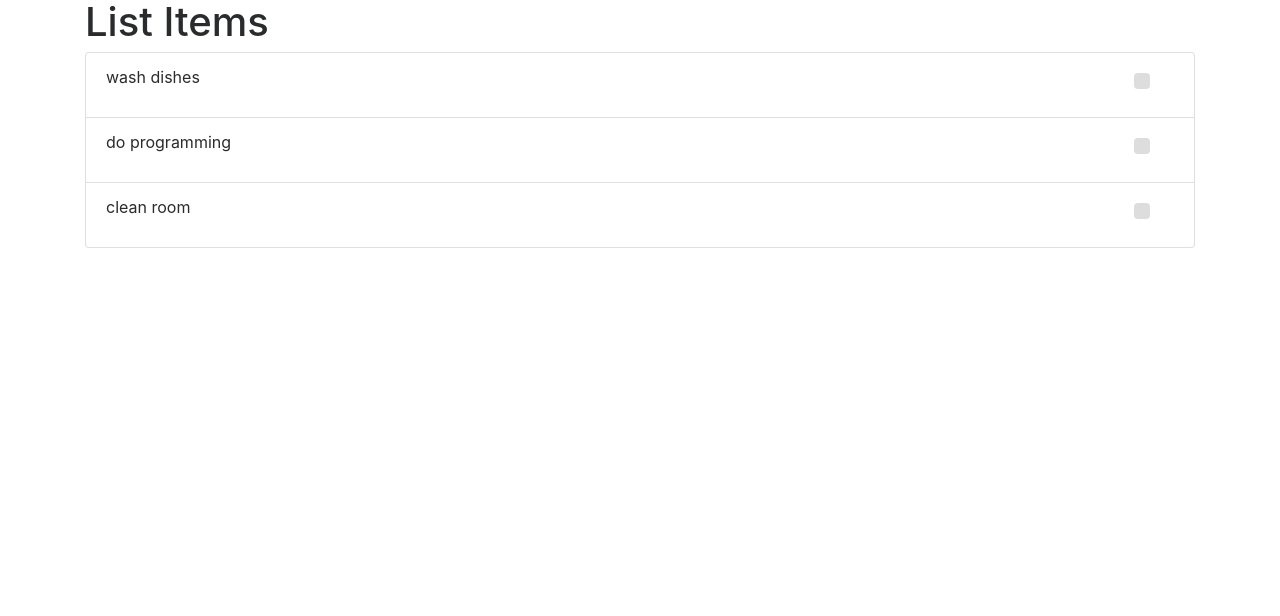
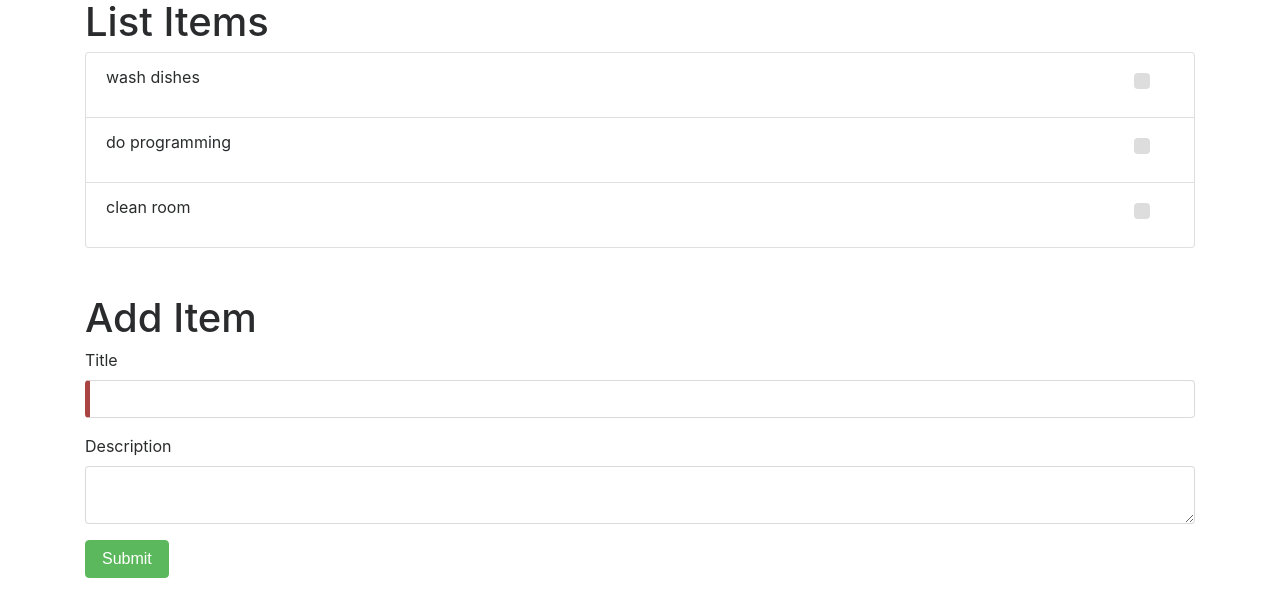
Before and after one commit to dbpiper/list-me, an Angular app in the folder client/: page / in a window 1280 px wide. Shown: the top 616 px of the page. Built offline with nearby package versions, Linux system fonts and the light colour scheme.

Commit message:
Create add item form component.

```diff
--- a/client/src/app/app.component.html
+++ b/client/src/app/app.component.html
@@ -1 +1,4 @@
 <list-items></list-items>
+<br>
+<br>
+<add-item></add-item>
--- a/client/src/app/components/add-item/add-item.component.css
+++ b/client/src/app/components/add-item/add-item.component.css
@@ -0,0 +1,6 @@
+.ng-valid[required], .ng-valid.required  {
+  border-left: 5px solid #42A948; /* green */
+}
+.ng-invalid:not(form)  {
+  border-left: 5px solid #a94442; /* red */
+}
--- a/client/src/app/components/add-item/add-item.component.html
+++ b/client/src/app/components/add-item/add-item.component.html
@@ -1,3 +1,23 @@
-<p>
-  add-item works!
-</p>
+<div class="container">
+  <h1>Add Item</h1>
+  <form #heroForm="ngForm">
+    <div class="form-group">
+      <label for="title">Title</label>
+      <input type="text" class="form-control" id="title" required
+        [(ngModel)]="model.title" name="title" #title="ngModel">
+      <div [hidden]="title.valid || title.pristine"
+        class="alert alert-danger">
+            Title is required
+      </div>
+      </div>
+
+    <div class="form-group">
+      <label for="description">Description</label>
+      <textarea class="form-control" id="description"
+        [(ngModel)]="model.description" name="description">
+      </textarea>
+    </div>
+
+    <button type="submit" class="btn btn-success">Submit</button>
+  </form>
+</div>
--- a/client/src/app/components/add-item/add-item.component.ts
+++ b/client/src/app/components/add-item/add-item.component.ts
@@ -1,4 +1,6 @@
 import { Component, OnInit } from '@angular/core';
+
+import { ListItem } from '../../models/list-item'
 
 @Component({
   selector: 'add-item',
@@ -7,7 +9,12 @@ import { Component, OnInit } from '@angular/core';
 })
 export class AddItemComponent implements OnInit {
 
-  constructor() { }
+  model: ListItem;
+
+  constructor() {
+    //TODO: fetch new id by getting id of last item in DB
+    this.model = new ListItem(0, '');
+  }
 
   ngOnInit() {
   }
```
